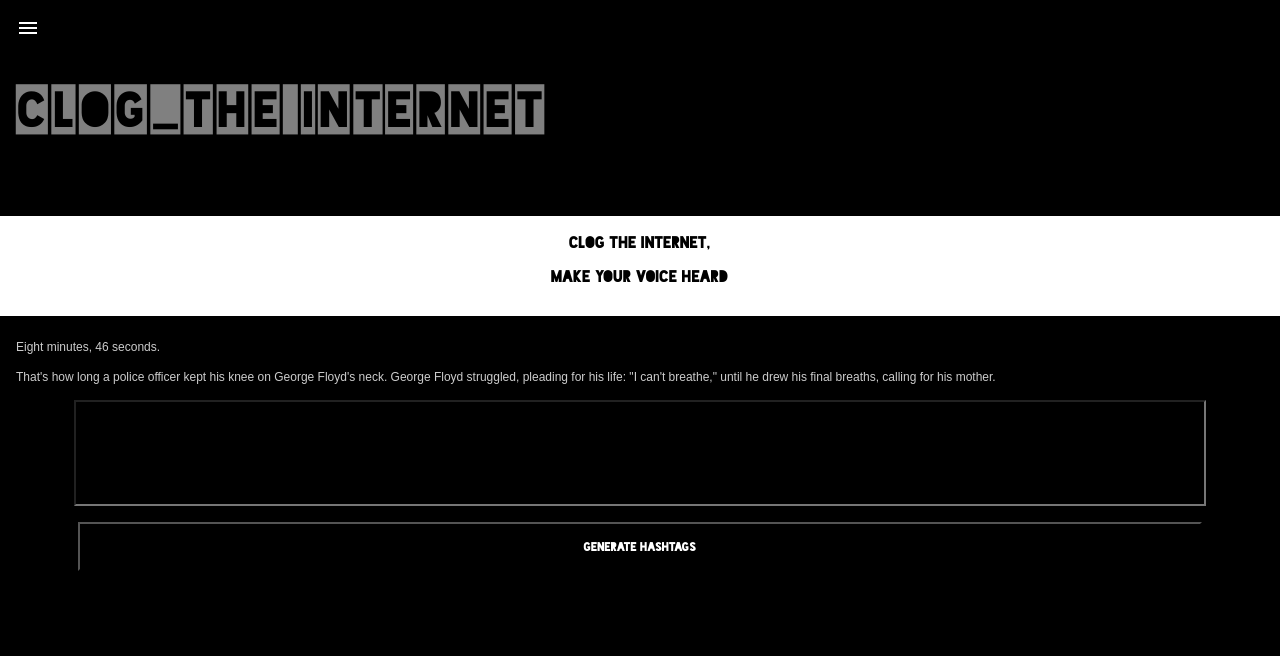
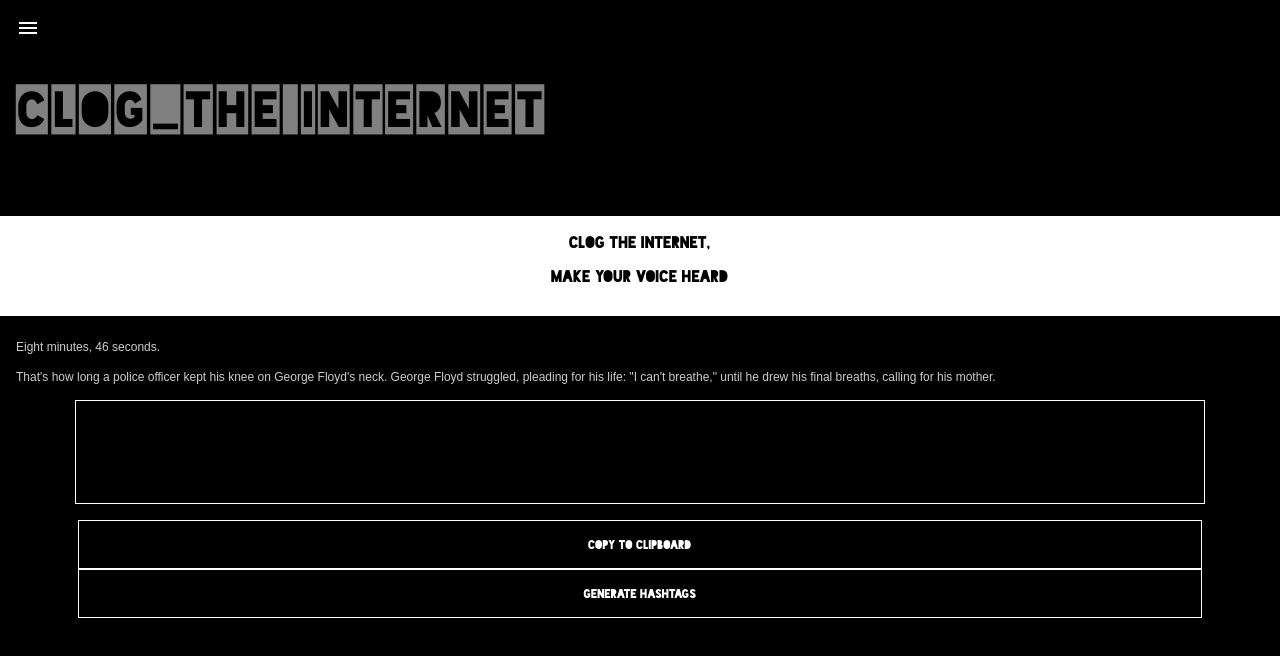
Before and after one commit to vjsingh/clogtheinternet, a React (Create React App) app: page / in a window 1280 px wide. Shown: the top 656 px of the page. Built offline with nearby package versions, Linux system fonts and the light colour scheme; no server answers.

Commit message:
Add copy button (working on styles)

```diff
--- a/src/App.js
+++ b/src/App.js
@@ -16,6 +16,11 @@ function App() {
 
   const hashtagsStr = hashtags.join(' ');
   const generateHashtagsPressed = () => {
+    ref.current.select();
+    document.execCommand('copy');
+  }
+
+  const copyHashtagsPressed = () => {
     ref.current.select();
     document.execCommand('copy');
   }
@@ -42,6 +47,9 @@ function App() {
         <HashtagsContainer>
           <HashtagsView value={hashtagsStr} ref={ref} readOnly>
           </HashtagsView>
+          <Button onClick={copyHashtagsPressed}>
+            <ButtonText>Copy to Clipboard</ButtonText>
+          </Button>
           <Button onClick={generateHashtagsPressed}>
             <ButtonText>Generate Hashtags</ButtonText>
           </Button>
@@ -95,12 +103,14 @@ const HashtagsView = styled.input`
   margin-bottom: 16px;
   background-color: black;
   color: white;
+  border: 1px solid white;
 `;
 
 const Button = styled.button`
   width: 90%;
   height: 49px;
   background-color: black;
+  border: 1px solid white;
 `;
 
 const ButtonText = styled.p`
```
